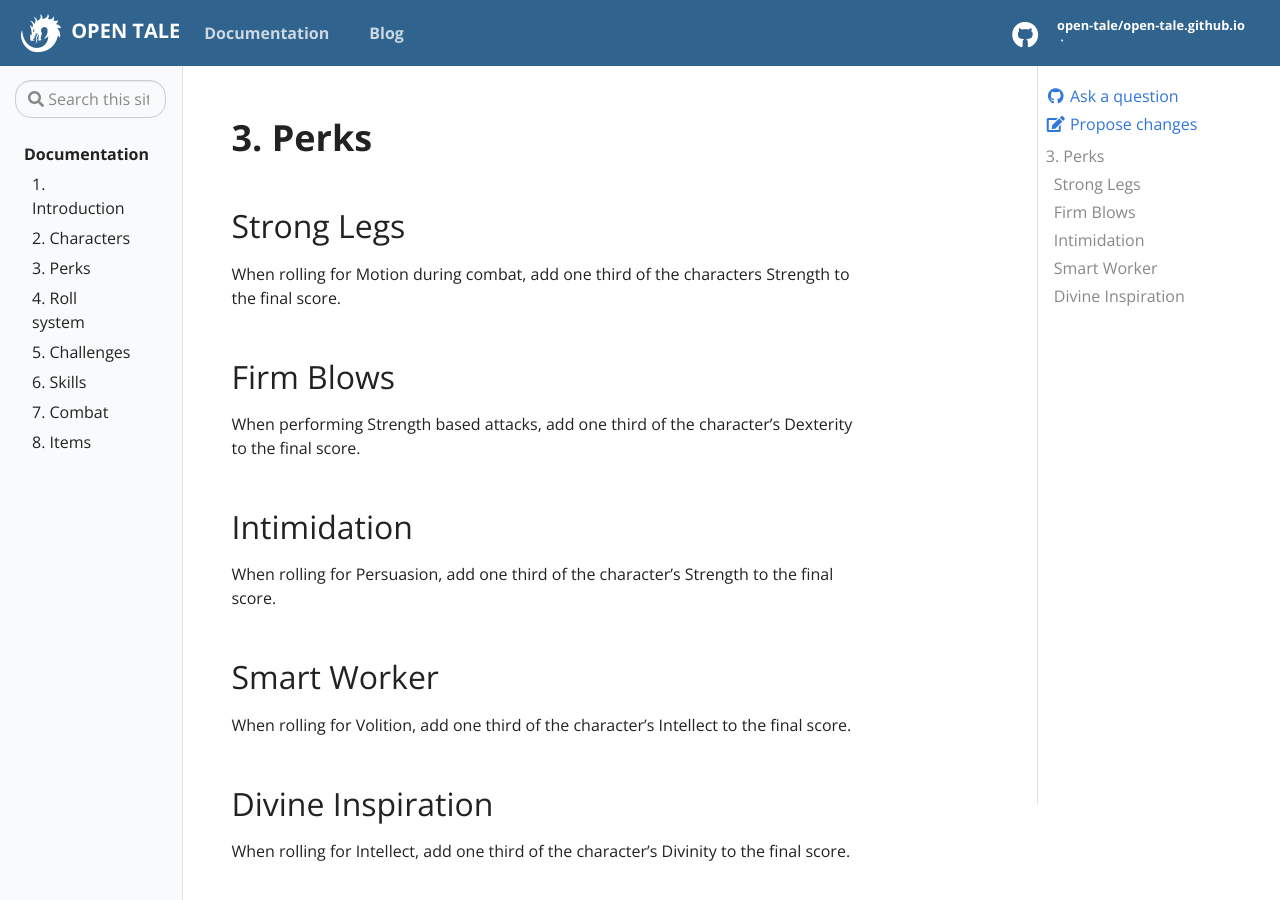
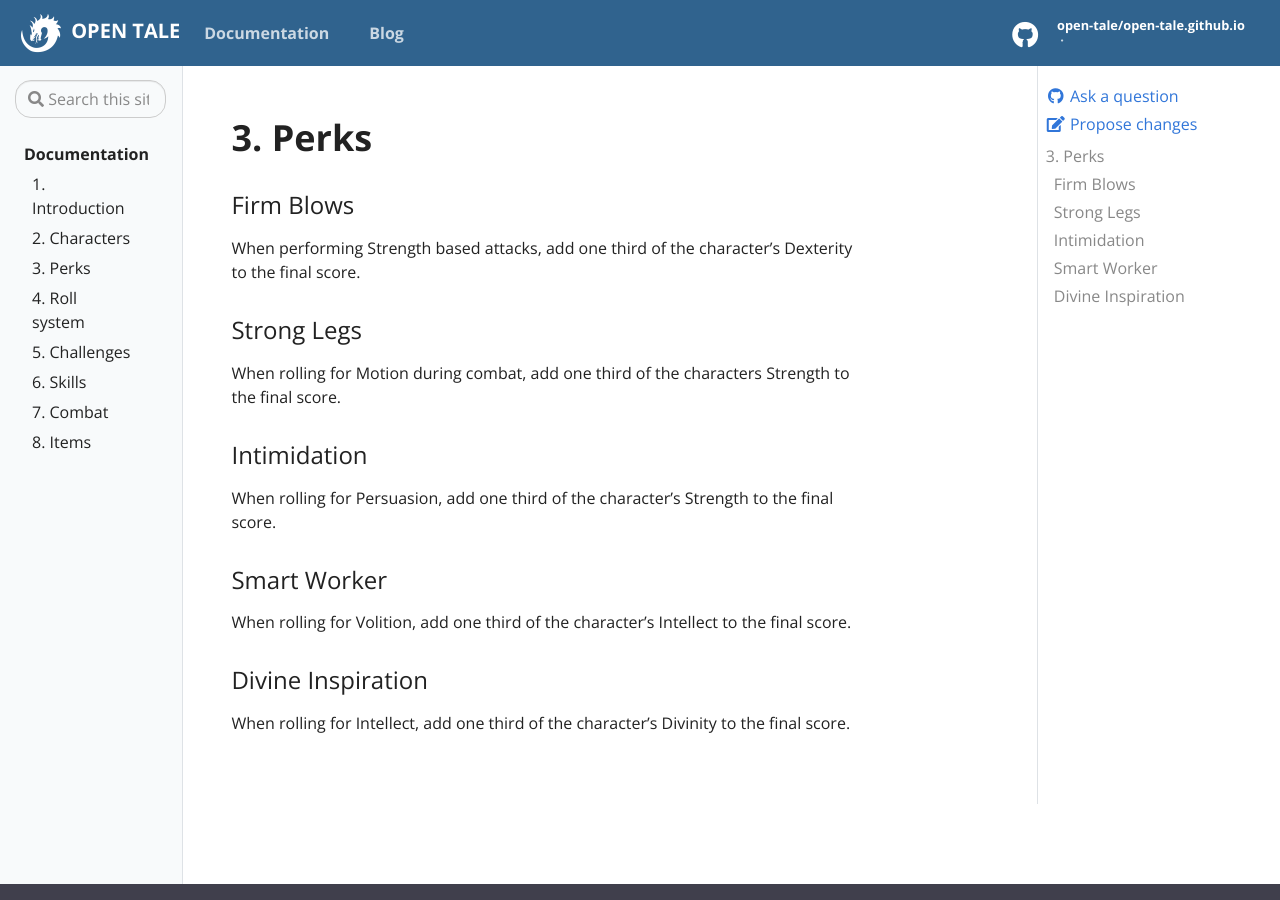
Before and after one commit to open-tale/open-tale.github.io, a Jekyll site: the page built from _docs/03-perks.md, in a window 1280 px wide and 900 px high. Built offline with Jekyll 4.4.1, drawn with Linux system fonts in a browser that asks for light colours.

Commit message:
better formatting

```diff
--- a/_docs/03-perks.md
+++ b/_docs/03-perks.md
@@ -5,27 +5,27 @@ description: Perks
 
 # 3. Perks
 
-## Strong Legs
+### Firm Blows
+
+When performing Strength based attacks, add one third of the character's
+Dexterity to the final score.
+
+### Strong Legs
 
 When rolling for Motion during combat, add one third of the characters Strength
 to the final score.
 
-## Firm Blows
-
-When performing Strength based attacks, add one third of the character's
-Dexterity to the final score.
-
-## Intimidation
+### Intimidation
 
 When rolling for Persuasion, add one third of the character's Strength to the
 final score.
 
-## Smart Worker
+### Smart Worker
 
 When rolling for Volition, add one third of the character's Intellect to the
 final score.
 
-## Divine Inspiration
+### Divine Inspiration
 
 When rolling for Intellect, add one third of the character's Divinity to the
 final score.
```
